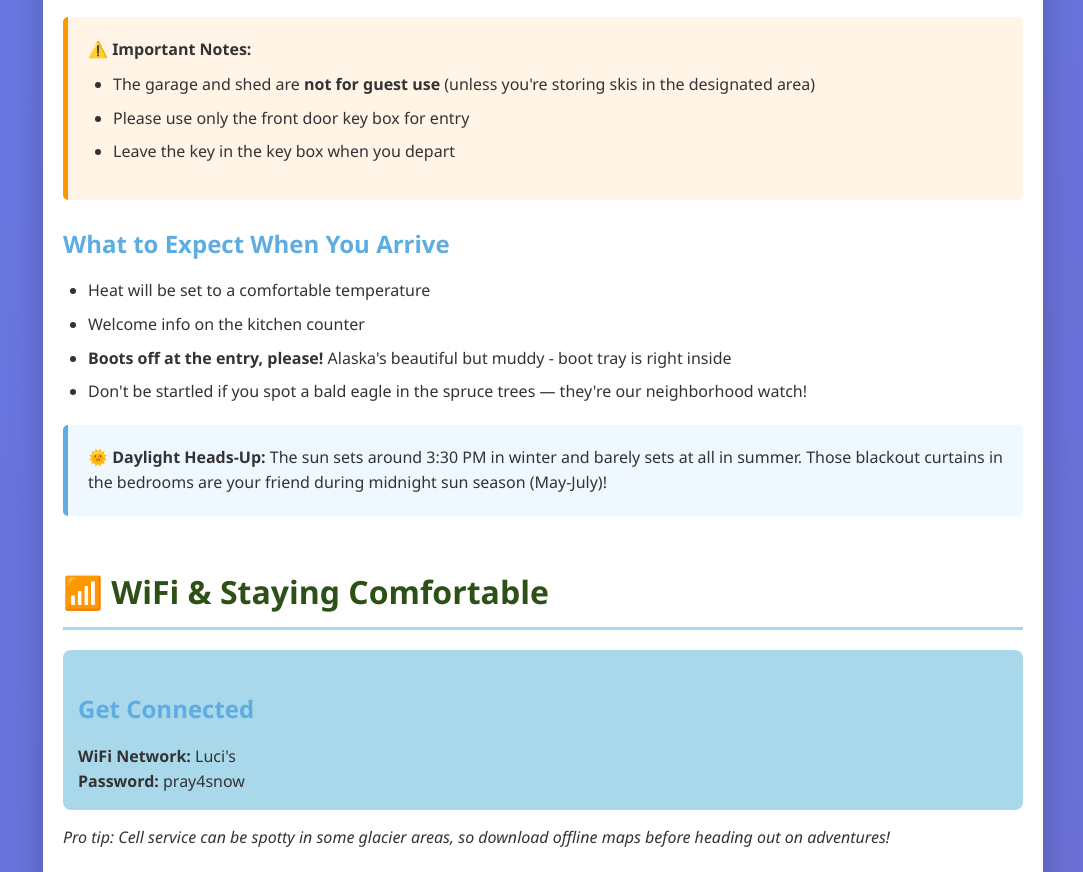
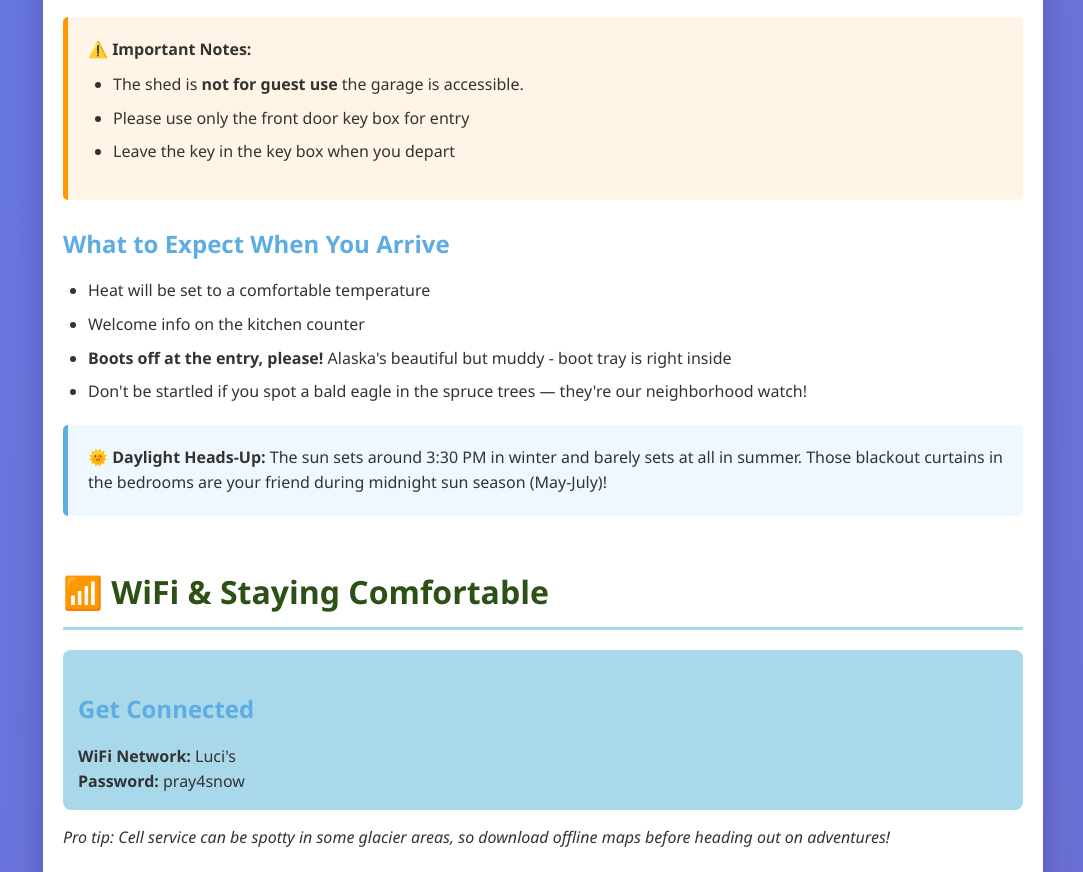
Before and after one commit to Chez-Prefect/glacial-hideaway-manual, a plain HTML site: page index.html in a window 1280 px wide. Shown: the part 1715-2587 px from the top of the page, without its empty margins (97-1180 px from the left). Drawn offline with Linux system fonts and the light colour scheme.

Commit message:
Clarify guest access to garage and shed

```diff
--- a/index.html
+++ b/index.html
@@ -426,7 +426,7 @@
                 <div class="warning-box">
                     <strong>⚠️ Important Notes:</strong>
                     <ul>
-                        <li>The garage and shed are <strong>not for guest use</strong> (unless you're storing skis in the designated area)</li>
+                        <li>The shed is <strong>not for guest use</strong> the garage is accessible.</li>
                         <li>Please use only the front door key box for entry</li>
                         <li>Leave the key in the key box when you depart</li>
                     </ul>
```
